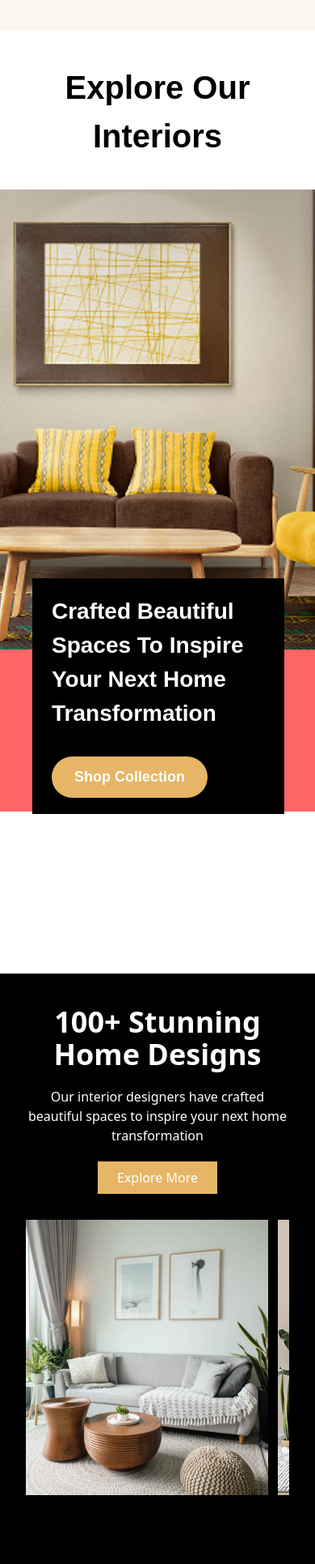
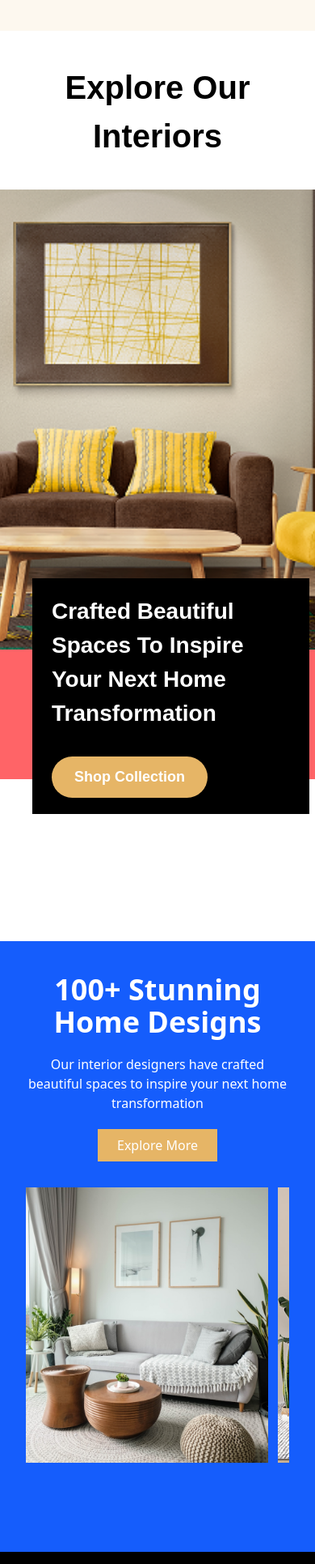
Before and after one commit to codewhizzhard/blue, a React (Vite) app: page / in a window 390 px wide. Shown: the part 3880-5811 px from the top of the page at 81% size. Built offline with nearby package versions, Linux system fonts and the light colour scheme; a web font is replaced by a local one.

Commit message:
Update landingPage.jsx

```diff
--- a/src/pages/landingPage.jsx
+++ b/src/pages/landingPage.jsx
@@ -229,11 +229,11 @@ const LandingPage = () => {
                     <span>Bedroom</span>
                 </div>
             </div> */}
-            <div className='flex gap-8 items-end relative md:static md:pb-10 pb-50 bg-red-400'>
+            <div className='flex gap-8 items-end relative md:static md:pb-10 pb-40 bg-red-400'>
                 <div className='md:w-[68%] w-full'>
                 <img src={interiors} alt="" className='w-full md:rounded-r-[24px] h-[568px] object-cover'/>
                 </div>
-                <div className='md:w-[25%] w-[80%] md:rounded-[24px] bg-black h-fit py-5 md:h-[400px] absolute md:static top-120 left-10 right-2 text-white px-6 space-y-8 py-4 md:py-30'>
+                <div className='md:w-[25%] w-[88%] md:rounded-[24px] bg-black h-fit py-5 md:h-[400px] absolute md:static top-120 left-10 right-2 text-white px-6 space-y-8 py-4 md:py-30'>
                     <p className='text-[28px] font-semibold'>Crafted Beautiful Spaces To Inspire Your Next Home Transformation</p>
                     <button className='px-7 py-3 bg-[#E6B566] text-[18px] font-bold rounded-[40px]'>Shop Collection</button>
                 </div>
@@ -241,7 +241,7 @@ const LandingPage = () => {
 
         </div>
 
-        <div className='bg-black flex md:flex-row flex-col text-white px-8 md:pt-20 pt-10 pb-10 justify-center items-center gap-8 '>
+        <div className='bg-black flex md:flex-row flex-col text-white px-8 md:pt-20 pt-10 pb-10 justify-center items-center gap-8 bg-blue-600'>
 
             <div className='space-y-5 text-center md:text-start md:w-[40%]'>
                 <h2 className='font-semibold text-4xl'>100+ Stunning Home Designs</h2>
```
